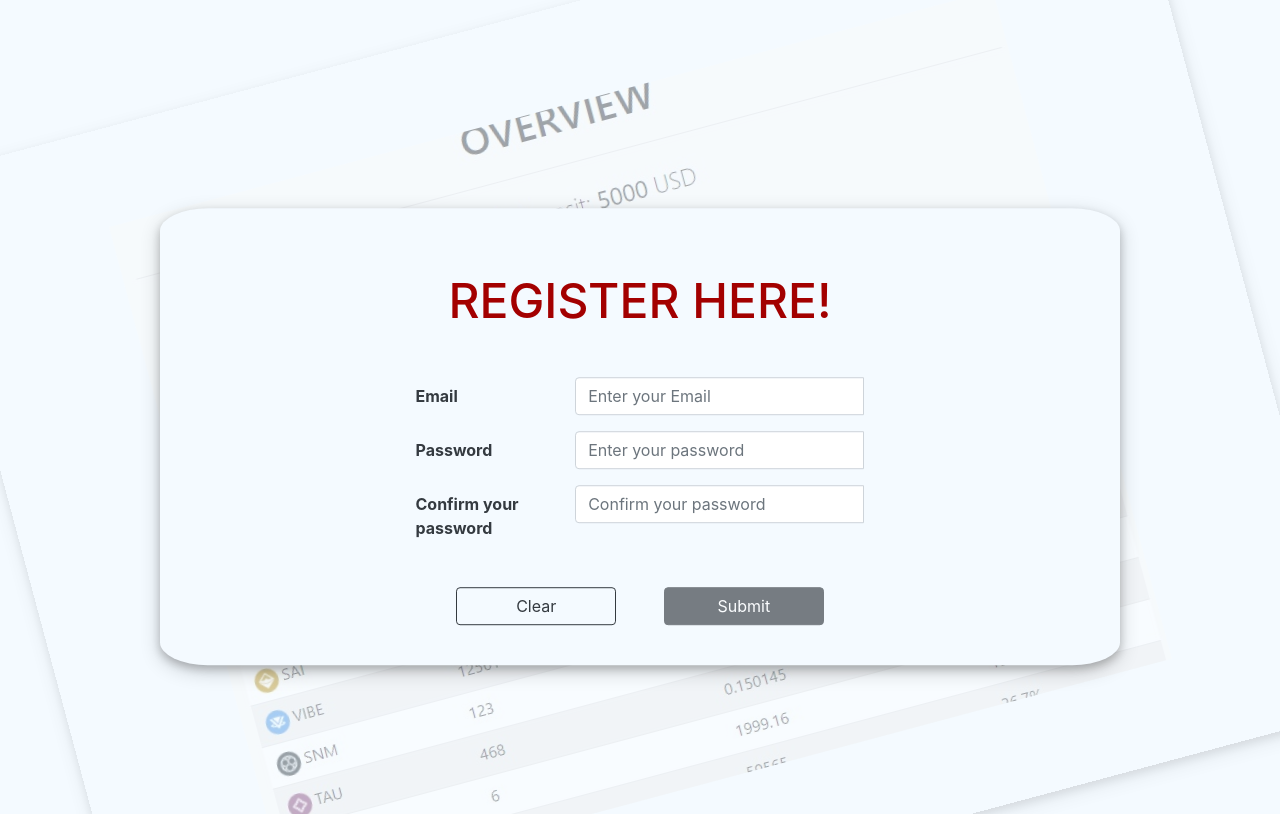
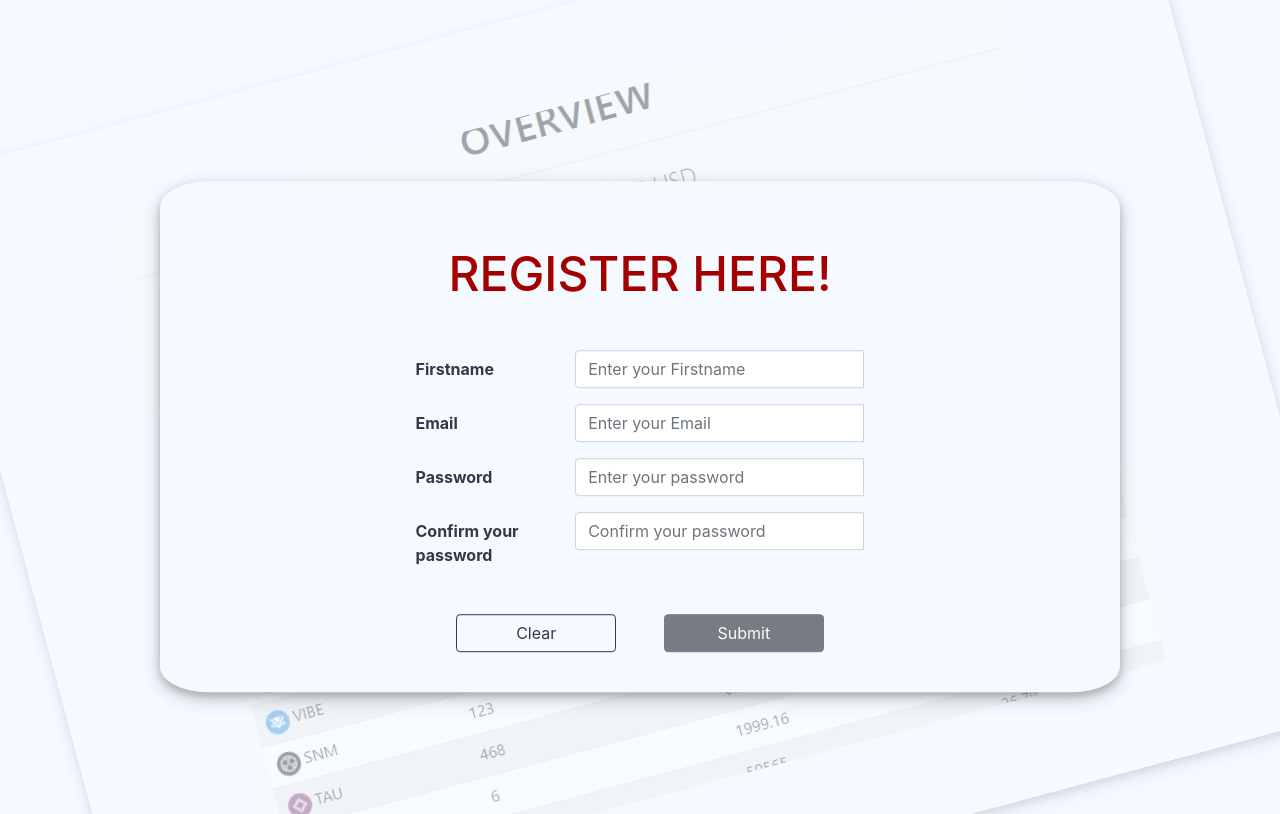
Before and after one commit to Dutchie1990/Crypto-Portfolio-Manager, a Flask app: page /register in a window 1280 px wide. Shown: the part 56-870 px from the top of the page. Run offline with Flask 2, Linux system fonts and the light colour scheme; some libraries are stand-ins or nearby versions.

Commit message:
EPIC: Login/Register FEAT: Register -- add firstname to register.html

```diff
--- a/app/templates/register.html
+++ b/app/templates/register.html
@@ -15,6 +15,18 @@
     <div class="row d-flex justify-content-center">
         <div class="col-10 col-md-8">
             <form id="register-form" method="POST" action="{{ url_for('users.register') }}">
+                <div class="form-group row d-flex justify-content-center">
+                    <label for="firstname" class="col-12 col-md-3 col-form-label col-form-label"><strong>Firstname</strong></label>
+                    <div class="col-12 col-md-6">
+                        <div class="input-group has-validation">
+                            <input type="text" class="form-control" id="firstname" name="firstname" aria-describedby="validationFirstnameFeedback"
+                                placeholder="Enter your Firstname">
+                            <div id="validationFirstnameFeedback" class="invalid-feedback">
+                                Please enter a valid firstname
+                            </div>
+                        </div>
+                    </div>
+                </div>
                 <div class="form-group row d-flex justify-content-center">
                     <label for="email" class="col-12 col-md-3 col-form-label col-form-label"><strong>Email</strong></label>
                     <div class="col-12 col-md-6">
```
